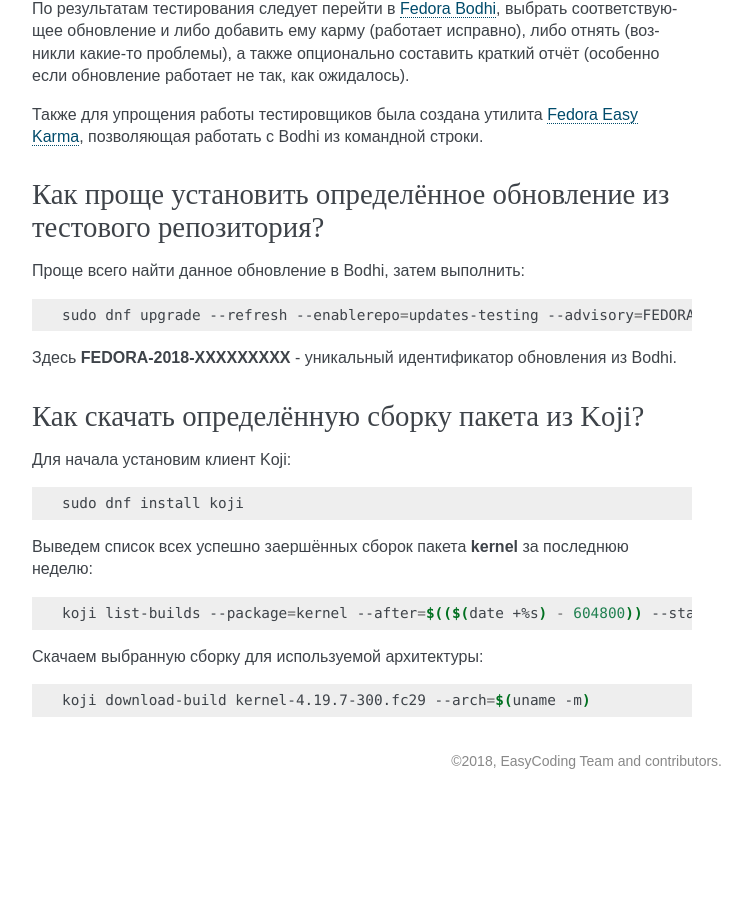
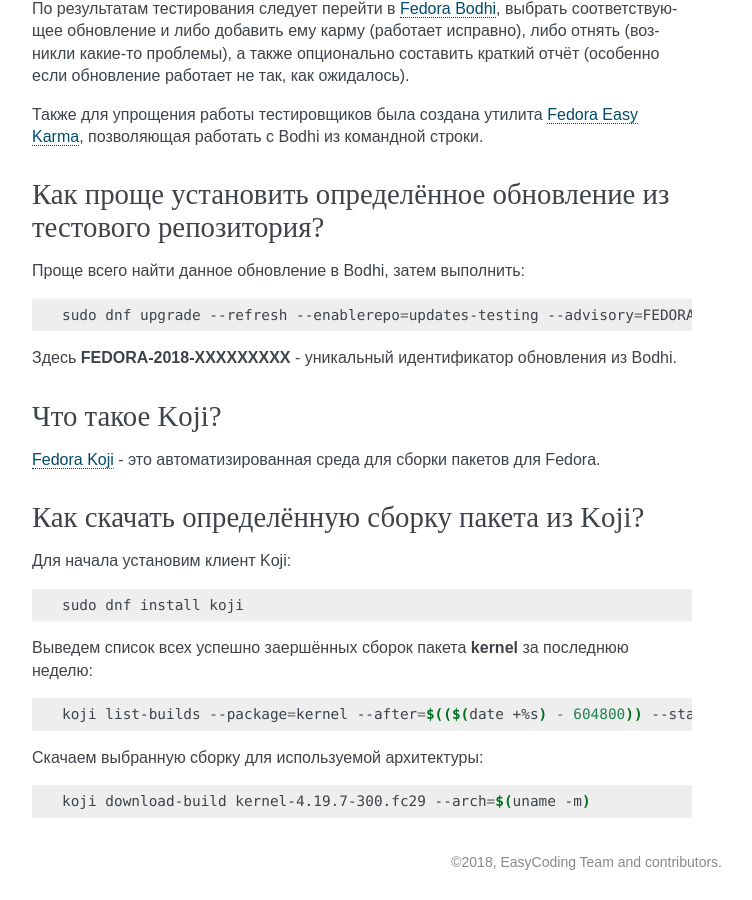
Before and after one commit to RussianFedora/FAQ, a Sphinx documentation site: the page built from source/package-manager.rst, in a window 1280 px wide and 900 px high, scrolled down 11418 px. Shown: the whole window, without its empty margins (388-1140 px from the left). Built offline with Sphinx 7.4.7, drawn with Linux system fonts in a browser that asks for light colours; before the commit the page ends 12217 px from its top, so only the background shows below that.

Commit message:
Added question with basic information about Fedora Koji.

```diff
--- a/source/package-manager.rst
+++ b/source/package-manager.rst
@@ -683,6 +683,14 @@
 
 Здесь **FEDORA-2018-XXXXXXXXX** - уникальный идентификатор обновления из Bodhi.
 
+.. index:: koji, about
+.. _koji-about:
+
+Что такое Koji?
+===================
+
+`Fedora Koji <https://koji.fedoraproject.org/koji/>`__ - это автоматизированная среда для сборки пакетов для Fedora.
+
 .. index:: koji, builds, testing
 .. _koji-download:
 
```
